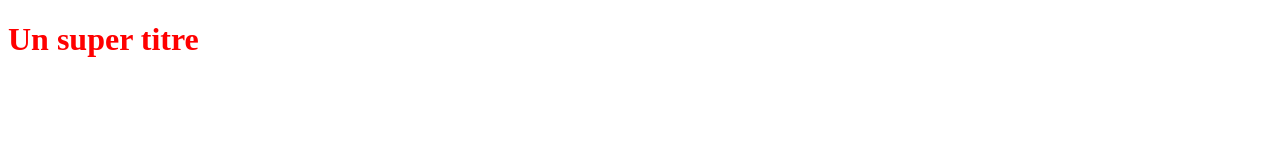
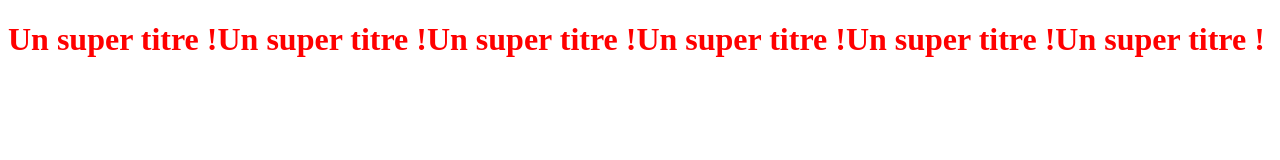
Before and after one commit to djemhi/mondepot, a plain HTML site: page index.html in a window 1280 px wide. Drawn offline with Linux system fonts and the light colour scheme.

Commit message:
modification du titre h1

```diff
--- a/index.html
+++ b/index.html
@@ -5,6 +5,6 @@
    <link rel="stylesheet" type="text/css" href="styles.css">
 </head>
 <body>
-   <h1>Un super titre</h1>
+   <h1>Un super titre !Un super titre !Un super titre !Un super titre !Un super titre !Un super titre !</h1>
 </body>
 </html>
```
